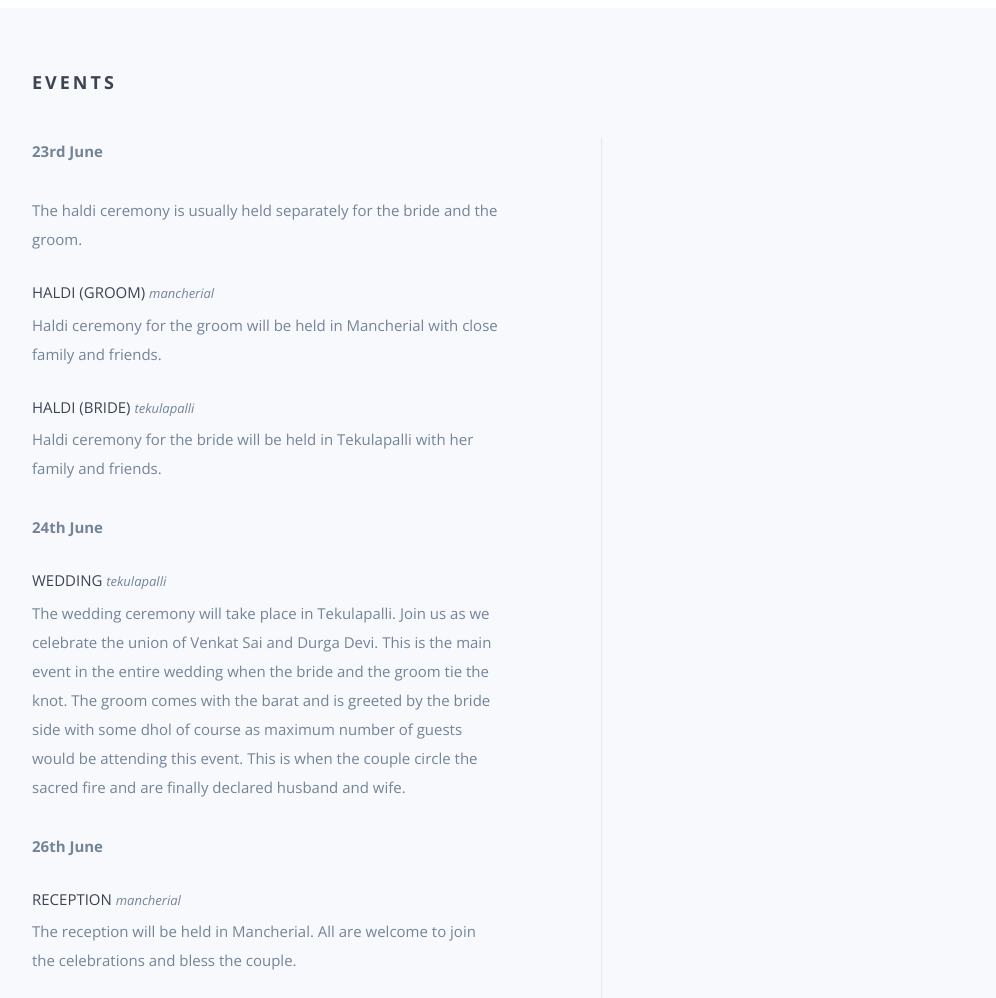
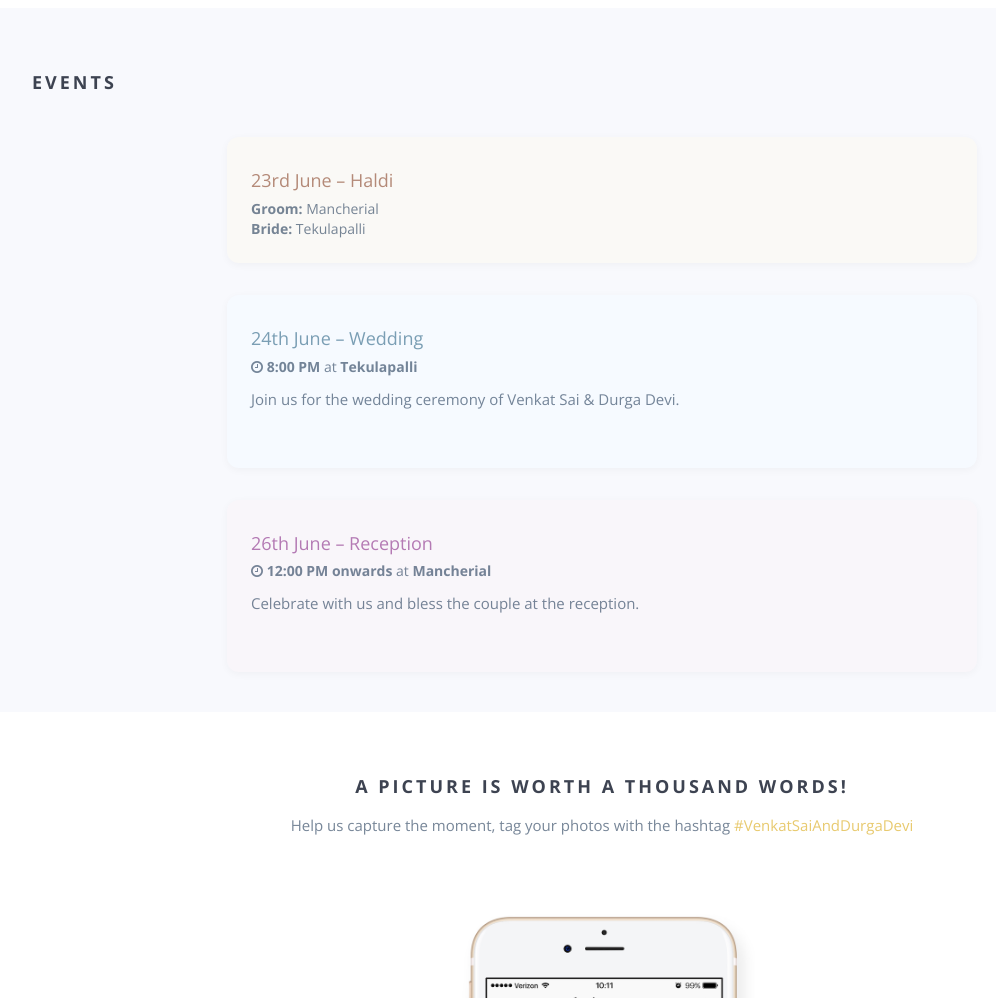
Before and after one commit to LaxmanDonthula/invite, a website: page index.html in a window 1280 px wide. Shown: the part 940-1938 px from the top of the page, without its empty margins (38-1034 px from the left). Drawn offline with nearby package versions, Linux system fonts and the light colour scheme; some packages are replaced by stand-ins of ours; files whose address does not match are found by name.

Commit message:
added changes

```diff
--- a/index.html
+++ b/index.html
@@ -164,27 +164,23 @@
         </div>
       </div>
       <div class="row">
-        <div class="col-md-6 col-sm-12 col-xs-12 leftcol">
-          <div class="wp3">
-            <p><strong>23rd June</strong></p>
-            <p>The haldi ceremony is usually held separately for the bride and the groom.</p>
-            <h5>Haldi (Groom) <span class="time">Mancherial</span></h5>
-            <p>Haldi ceremony for the groom will be held in Mancherial with close family and friends.</p>
-            <h5>Haldi (Bride) <span class="time">Tekulapalli</span></h5>
-            <p>Haldi ceremony for the bride will be held in Tekulapalli with her family and friends.</p>
+        <div class="col-md-8 col-md-offset-2">
+          <div class="event-block" style="margin-bottom:32px; padding:24px; background:#faf9f6; border-radius:12px; box-shadow:0 2px 8px rgba(0,0,0,0.04);">
+            <h4 style="margin-bottom:8px; color:#b48a78;">23rd June – Haldi</h4>
+            <ul style="list-style:none; padding-left:0; margin-bottom:0;">
+              <li><strong>Groom:</strong> Mancherial</li>
+              <li><strong>Bride:</strong> Tekulapalli</li>
+            </ul>
           </div>
-          <div class="wp5">
-            <p><strong>24th June</strong></p>
-            <h5>Wedding <span class="time">Tekulapalli</span></h5>
-            <p>The wedding ceremony will take place in Tekulapalli. Join us as we celebrate the union of Venkat Sai and
-              Durga Devi. This is the main event in the entire wedding when the bride and the groom tie the
-              knot. The groom comes with the barat and is greeted by the bride side with some dhol of course
-              as maximum number of guests would be attending this event. This is when the couple circle the
-              sacred fire and are finally declared husband and wife.</p>
-            <p><strong>26th June</strong></p>
-            <h5>Reception <span class="time">Mancherial</span></h5>
-            <p>The reception will be held in Mancherial. All are welcome to join the celebrations and bless the couple.
-            </p>
+          <div class="event-block" style="margin-bottom:32px; padding:24px; background:#f6faff; border-radius:12px; box-shadow:0 2px 8px rgba(0,0,0,0.04);">
+            <h4 style="margin-bottom:8px; color:#7a9eb4;">24th June – Wedding</h4>
+            <div><i class="fa fa-clock-o"></i> <strong>8:00 PM</strong> at <strong>Tekulapalli</strong></div>
+            <p style="margin-top:8px;">Join us for the wedding ceremony of Venkat Sai & Durga Devi.</p>
+          </div>
+          <div class="event-block" style="padding:24px; background:#f9f6fa; border-radius:12px; box-shadow:0 2px 8px rgba(0,0,0,0.04);">
+            <h4 style="margin-bottom:8px; color:#b47ab4;">26th June – Reception</h4>
+            <div><i class="fa fa-clock-o"></i> <strong>12:00 PM onwards</strong> at <strong>Mancherial</strong></div>
+            <p style="margin-top:8px;">Celebrate with us and bless the couple at the reception.</p>
           </div>
         </div>
       </div>
```
